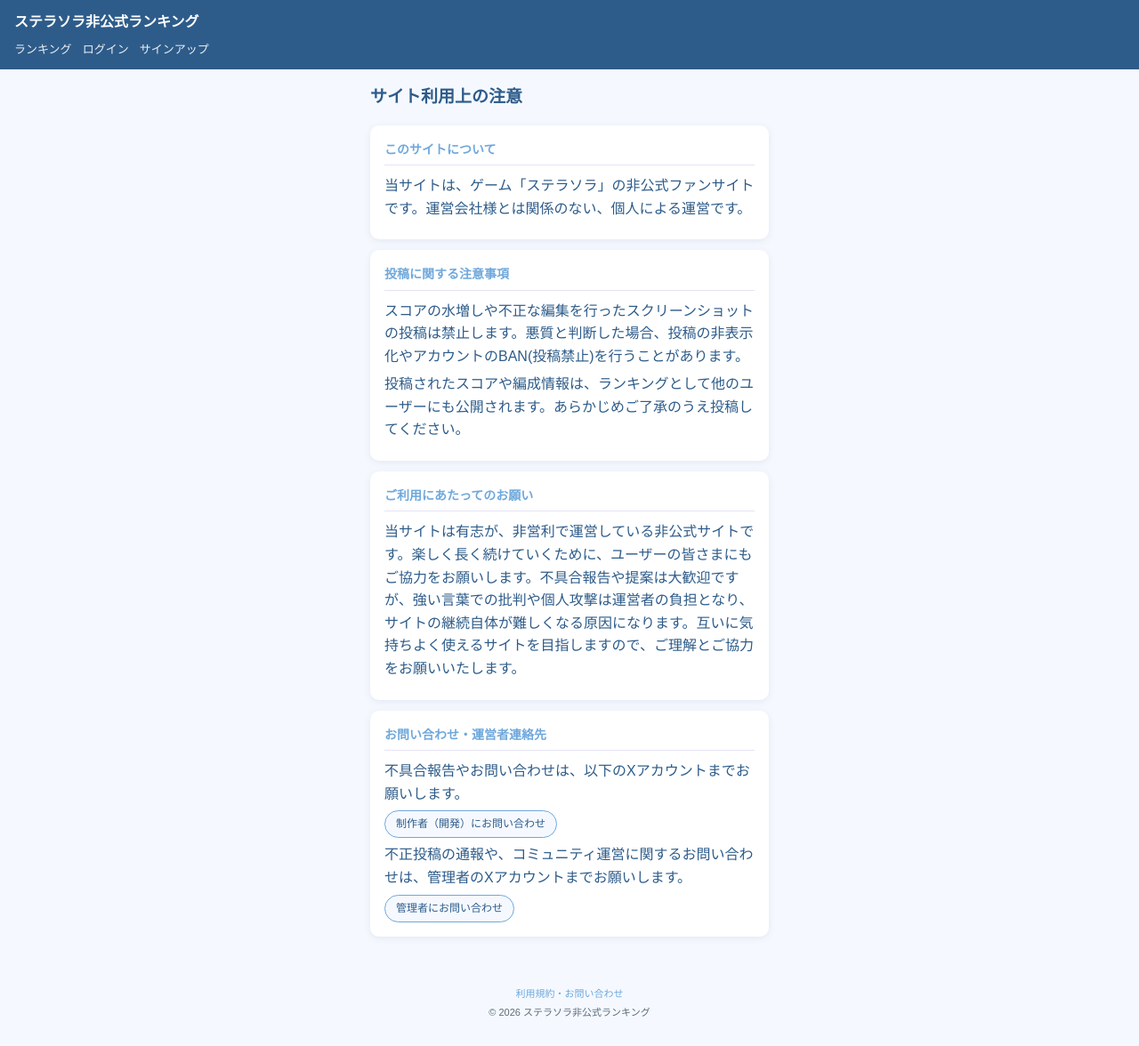
After one commit to oto-nariko/stella_ranking, a Django app: page /notice/ in a window 1280 px wide. The commit adds this page. Shown: the whole page at 89% size. Run offline with Django 5.2, Linux system fonts and the light colour scheme.

Commit message:
利用規約・お問い合わせページの追加

```diff
--- a/ranking/static/ranking/css/style.css
+++ b/ranking/static/ranking/css/style.css
@@ -466,3 +466,34 @@ tbody tr:last-child td {
     background-color: #FBE3E1;
     color: var(--color-danger);
 }
+/* ==========================
+   フッター
+========================== */
+footer {
+    text-align: center;
+    font-size: 11px;
+    color: var(--color-gray-text);
+    padding: 24px var(--spacing);
+}
+
+footer a {
+    color: var(--color-purple);
+}
+
+footer p {
+    margin: 4px 0;
+}
+
+/* ==========================
+   同意事項の注意書き
+========================== */
+.agreement-note {
+    font-size: 12px;
+    color: var(--color-gray-text);
+    margin: 12px 0;
+}
+
+.agreement-note a {
+    color: var(--color-purple);
+    text-decoration: underline;
+}
--- a/ranking/templates/ranking/base.html
+++ b/ranking/templates/ranking/base.html
@@ -11,12 +11,15 @@
 <header>
     <h1><a href="{% url 'ranking:home' %}">ステラソラ非公式ランキング</a></h1>
     <nav>
+
         {% if user.is_authenticated %}
             <span>{{ user.display_name }}さん</span>
+            <a href="{% url 'ranking:home' %}">ランキング</a>
             <a href="{% url 'ranking:mypage' %}">マイページ</a>
             <a href="{% url 'ranking:score_post_create' %}">スコア投稿</a>
             <a href="{% url 'ranking:logout_confirm' %}">ログアウト</a>
         {% else %}
+            <a href="{% url 'ranking:home' %}">ランキング</a>
             <a href="{% url 'ranking:login' %}">ログイン</a>
             <a href="{% url 'ranking:signup' %}">サインアップ</a>
         {% endif %}
@@ -37,6 +40,7 @@
 </main>
 
     <footer>
+        <p><a href="{% url 'ranking:notice' %}">利用規約・お問い合わせ</a></p>
         <p>&copy; 2026 ステラソラ非公式ランキング</p>
     </footer>
 </body>
--- /dev/null
+++ b/ranking/templates/ranking/notice.html
@@ -0,0 +1,31 @@
+{% extends "ranking/base.html" %}
+
+{% block content %}
+<h2>サイト利用上の注意</h2>
+
+<div class="panel detail-section">
+    <h3>このサイトについて</h3>
+    <p>当サイトは、ゲーム「ステラソラ」の非公式ファンサイトです。運営会社様とは関係のない、個人による運営です。</p>
+</div>
+
+<div class="panel detail-section">
+    <h3>投稿に関する注意事項</h3>
+    <p>スコアの水増しや不正な編集を行ったスクリーンショットの投稿は禁止します。悪質と判断した場合、投稿の非表示化やアカウントのBAN(投稿禁止)を行うことがあります。</p>
+    <p>投稿されたスコアや編成情報は、ランキングとして他のユーザーにも公開されます。あらかじめご了承のうえ投稿してください。</p>
+</div>
+
+<div class="panel detail-section">
+    <h3>ご利用にあたってのお願い</h3>
+    <p>当サイトは有志が、非営利で運営している非公式サイトです。楽しく長く続けていくために、ユーザーの皆さまにもご協力をお願いします。不具合報告や提案は大歓迎ですが、強い言葉での批判や個人攻撃は運営者の負担となり、サイトの継続自体が難しくなる原因になります。互いに気持ちよく使えるサイトを目指しますので、ご理解とご協力をお願いいたします。</p>
+</div>
+
+<div class="panel detail-section">
+    <h3>お問い合わせ・運営者連絡先</h3>
+    <p>不具合報告やお問い合わせは、以下のXアカウントまでお願いします。</p>
+    <a href="https://x.com/koha_stellasora" target="_blank" rel="noopener noreferrer" class="btn-small btn-detail">制作者（開発）にお問い合わせ</a>
+
+    <p>不正投稿の通報や、コミュニティ運営に関するお問い合わせは、管理者のXアカウントまでお願いします。</p>
+    <a href="https://x.com/ultimate_ulty" target="_blank" rel="noopener noreferrer" class="btn-small btn-detail">管理者にお問い合わせ</a>
+</div>
+
+{% endblock %}
--- a/ranking/templates/ranking/signup.html
+++ b/ranking/templates/ranking/signup.html
@@ -7,6 +7,9 @@
     <form method="post">
         {% csrf_token %}
         {{ form.as_p }}
+        <p class="agreement-note">
+            登録することで、<a href="{% url 'ranking:notice' %}" target="_blank" rel="noopener noreferrer">利用上の注意事項</a>に同意したものとみなします。
+        </p>
         <button type="submit">登録する</button>
     </form>
 </div>
--- a/ranking/urls.py
+++ b/ranking/urls.py
@@ -15,4 +15,5 @@ urlpatterns = [
     path("mypage/", views.MyPageView.as_view(), name="mypage"),
     path("post/<int:pk>/delete/", views.ScorePostDeleteView.as_view(), name="score_post_delete"),
     path("post/<int:pk>/report/", views.ReportCreateView.as_view(), name="score_post_report"),
+    path("notice/", views.NoticeView.as_view(), name="notice"),
 ]
--- a/ranking/views.py
+++ b/ranking/views.py
@@ -170,3 +170,7 @@ class ReportCreateView(LoginRequiredMixin, View):
             Report.objects.get_or_create(user=request.user, score_post=score_post)
             messages.success(request, "通報しました。")
         return HttpResponseRedirect(reverse("ranking:score_post_detail", kwargs={"pk": pk}))
+
+
+class NoticeView(TemplateView):
+    template_name = "ranking/notice.html"
```
